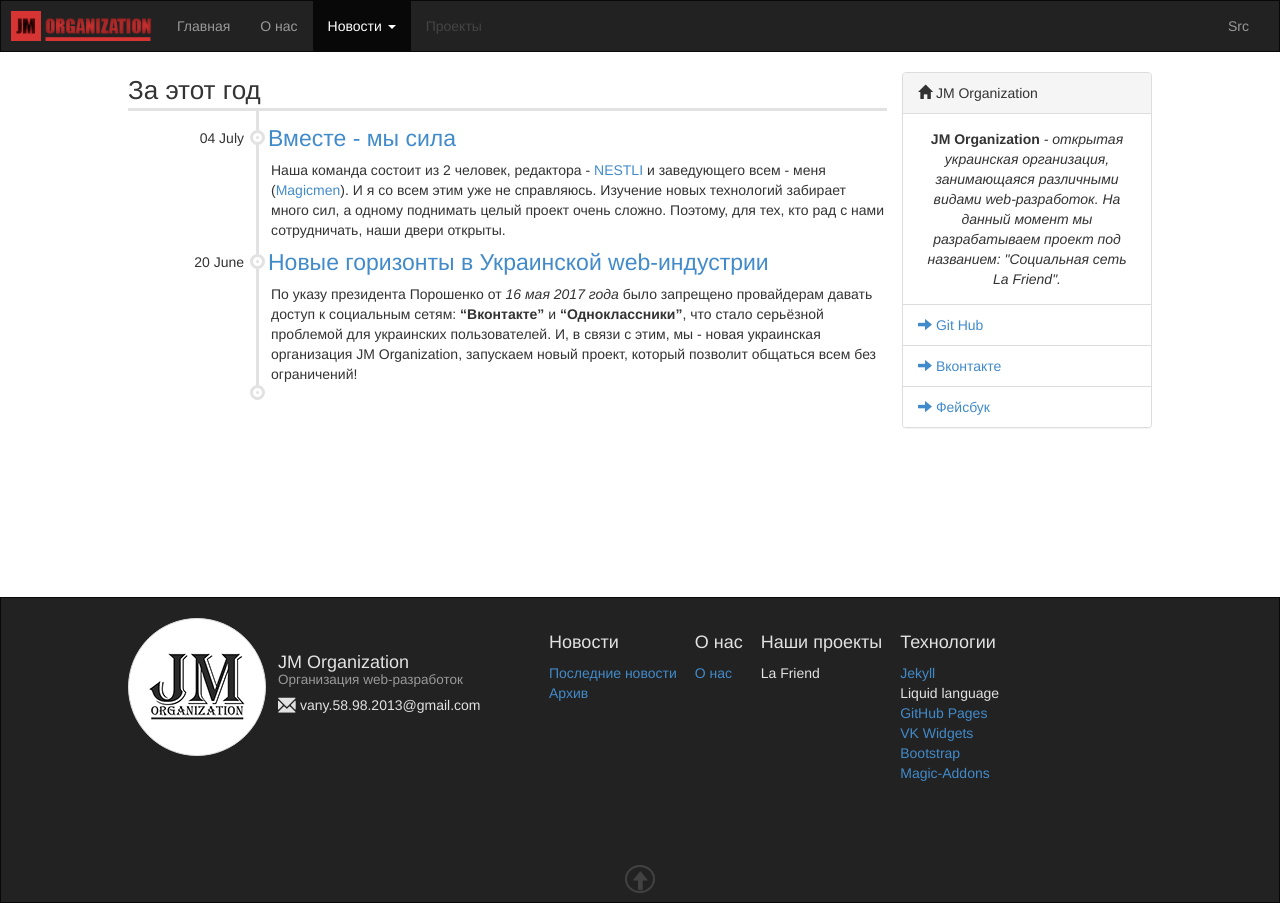
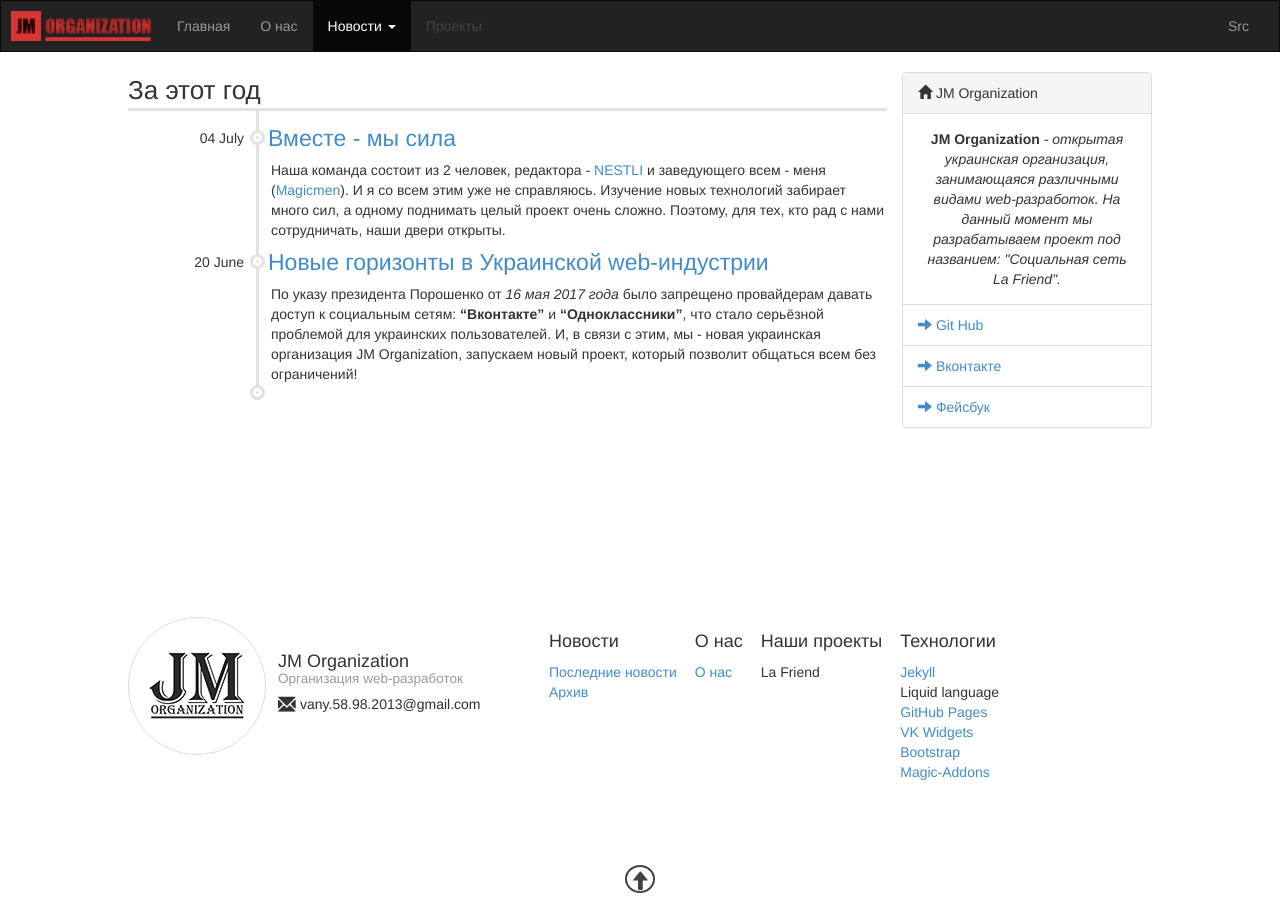
Before and after one commit to jm-organization/jm-organization.github.io, a Jekyll site: the page built from archive/index.html, in a window 1280 px wide. Built offline with Jekyll 4.4.1, drawn with Linux system fonts in a browser that asks for light colours.

Commit message:
Добавлена настройка выбора темы

```diff
--- a/_data/settings.yml
+++ b/_data/settings.yml
@@ -1 +1,2 @@
 search-news: true
+dark-theme: false
--- a/_includes/jm_footer.html
+++ b/_includes/jm_footer.html
@@ -1,5 +1,9 @@
 <div class="page-width">
-    <div class="jm-f" style="color: #e2e2e2;">
+    <div class="jm-f"
+         {% if site.data.settings.dark-theme %}
+         style="color: #e2e2e2;"
+         {% endif %}
+    >
         <div class="jm-f-logo">
             <img src="/assets/img/logotypes/small_logotype.png" alt="jm-organization" class="img-circle img-thumbnail jm-td">
             <div class="jm-f-about">
@@ -12,7 +16,7 @@
                               data-placement="top"
                               title="e-mail"
                         ></span>
-                            <a href="mailto:vany.58.98.2013@gmail.com" style="color: #e2e2e2;">vany.58.98.2013@gmail.com</a>
+                            <a href="mailto:vany.58.98.2013@gmail.com" {% if site.data.settings.dark-theme %}style="color: #e2e2e2;"{% endif %}>vany.58.98.2013@gmail.com</a>
                         </li>
                     </ul>
                 </div>
--- a/_includes/jm_header.html
+++ b/_includes/jm_header.html
@@ -42,7 +42,7 @@
 {% endif %}
 
 <!-- Navigation -->
-<nav class="navbar navbar-inverse" role="navigation" style="border-radius: 0; margin-bottom: 0">
+<nav class="navbar {% unless site.data.settings.dark-theme %}navbar-inverse{% else %}navbar-default{% endunless %}" role="navigation" style="border-radius: 0; margin-bottom: 0">
 	<div class="container-fluid">
 
 		<div class="navbar-header">
--- a/_layouts/body-sample.html
+++ b/_layouts/body-sample.html
@@ -26,13 +26,16 @@
 			</div>
 		</section>
 
-		<footer style="
-		    background: #222222;
-		    border: 1px solid transparent;
-		    border-color: #080808;
-	       	    margin: 0;
-		    padding-bottom: 56px;
-		">{% include jm_footer.html %}</footer>
+		<footer {% if site.data.settings.dark-theme %}
+				style="
+					background: #222222;
+					border: 1px solid transparent;
+					border-color: #080808;
+					margin: 0;
+					padding-bottom: 56px;
+				"
+				{% endif %}
+		>{% include jm_footer.html %}</footer>
 
 		<div class="jm-warp warp-button-to-top">
 			<a data-href="@to-top" data-toggle="tooltip" data-placement="top" title="Наверх"><span class="glyphicon glyphicon-arrow-up"></span></a>
--- a/archive/index.html
+++ b/archive/index.html
@@ -11,7 +11,7 @@
             {% for post in site.posts %}
             {% unless post.next %}
             <div class="jm-archive-article">
-                {% else %}
+            {% else %}
                 {% capture year %}{{ post.date | date: '%Y' }}{% endcapture %}
                 {% capture nyear %}{{ post.next.date | date: '%Y' }}{% endcapture %}
                 {% if year != nyear %}
```
